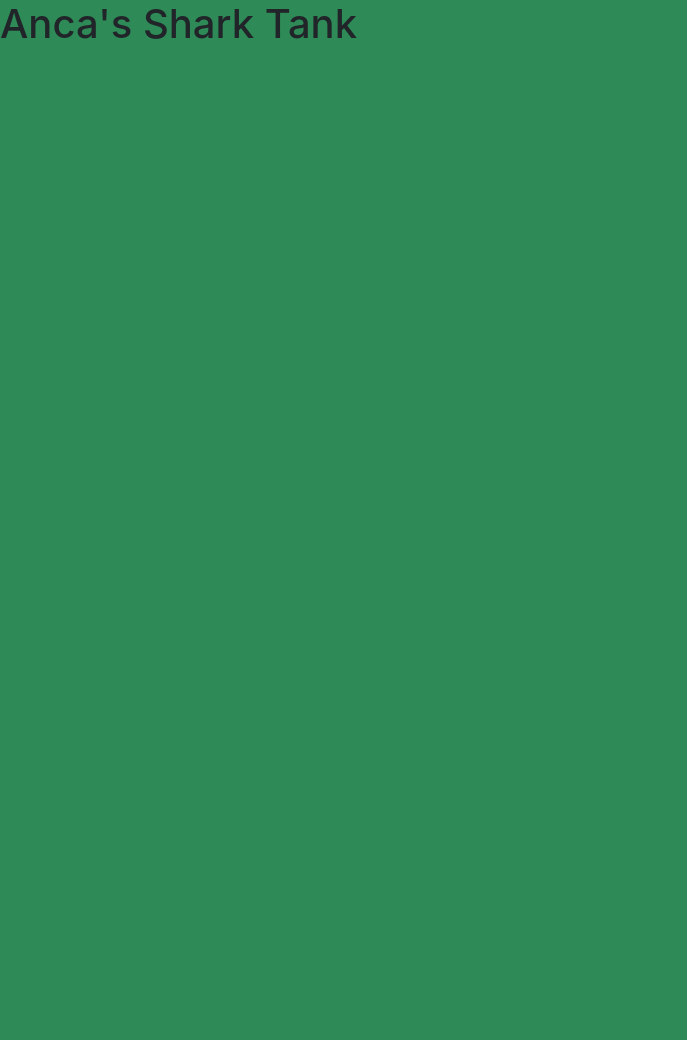
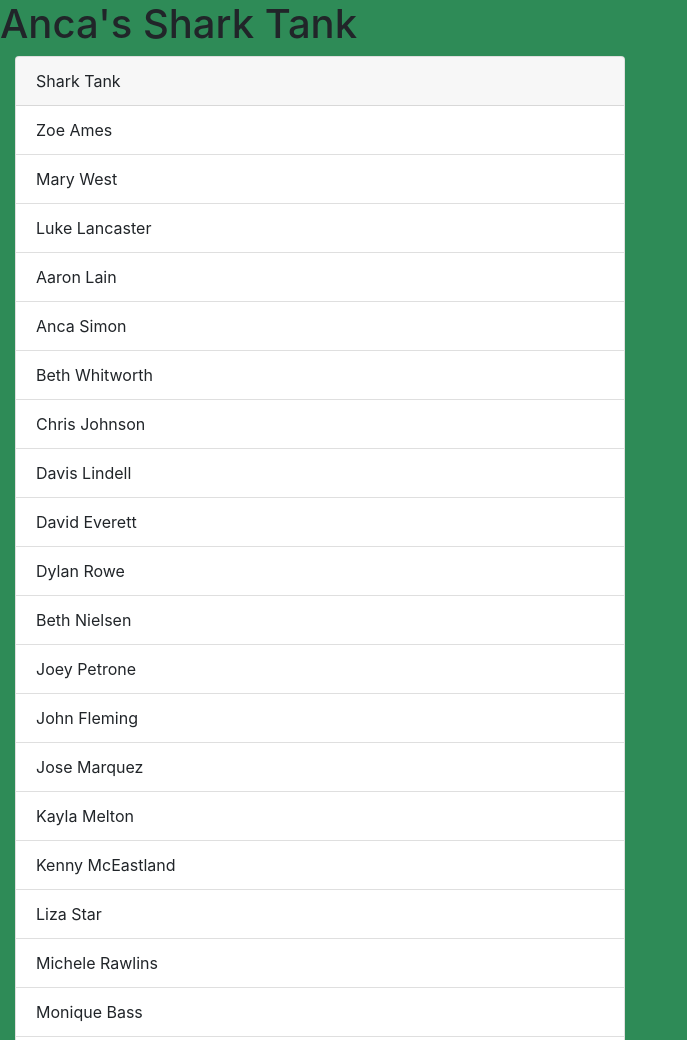
Before and after one commit to ancasimon/shark-tank, a plain HTML site: page index.html in a window 1280 px wide. Shown: the top 1040 px of the page, without its empty margins (0-687 px from the left). Before the commit the page ends 800 px from the top, so only its background shows below. Drawn offline with nearby package versions, Linux system fonts and the light colour scheme.

Commit message:
added sharks to tank

```diff
--- a/index.html
+++ b/index.html
@@ -9,8 +9,9 @@
 </head>
 <body>
     <h1> Anca's Shark Tank</h1>
-
-    <div id="tank"></div>
+    <div class="col-6">
+        <div id="tank"></div>
+    </div>
 
 
     <script src="https://code.jquery.com/jquery-3.4.1.slim.min.js" integrity="sha384-J6qa4849blE2+poT4WnyKhv5vZF5SrPo0iEjwBvKU7imGFAV0wwj1yYfoRSJoZ+n" crossorigin="anonymous"></script>
--- a/javascripts/components/tank.js
+++ b/javascripts/components/tank.js
@@ -1,17 +1,35 @@
 import utils from '../helpers/utils.js';
+import personData from '../helpers/data/personData.js';
 
+// USING a regular for loop:
+// const tankBuilder = (list) => {
+//     const list = personData.getAlivePersons();
+//     let domString = '';
+//     domString += '<div class="card" style="width: 18rem;">';
+//     domString += `<div class="card-header">Shark Tank</div>`;
+//     domString += '<ul class="list-group list-group-flush">';
+//     for (let i=0; i < list.length; i++) {
+//         domString += `<li class="list-group-item">${list[i].name}</li>`;
+//     }
+//     domString += '</ul>';
+//     domString += '</div>';
+
+//     utils.printToDom('tank', domString);
+// };
+
+// OR Using a forEach loop (and in that case, you don't need a list parameter in the function):
 const tankBuilder = () => {
-    let domString = 'help2';
-    <div class="card" style="width: 18rem;">
-  <div class="card-header">
-    Featured
-  </div>
-  <ul class="list-group list-group-flush">
-    <li class="list-group-item">Cras justo odio</li>
-    <li class="list-group-item">Dapibus ac facilisis in</li>
-    <li class="list-group-item">Vestibulum at eros</li>
-  </ul>
-</div>
+    const persons = personData.getAlivePersons();
+    let domString = '';
+    domString += '<div class="card">';
+    domString += `<div class="card-header">Shark Tank</div>`;
+    domString += '<ul class="list-group list-group-flush">';
+    persons.forEach((person) => {
+        domString += `<li class="list-group-item">${person.name}</li>`;
+    })
+    domString += '</ul>';
+    domString += '</div>';
+
     utils.printToDom('tank', domString);
 };
 
```
